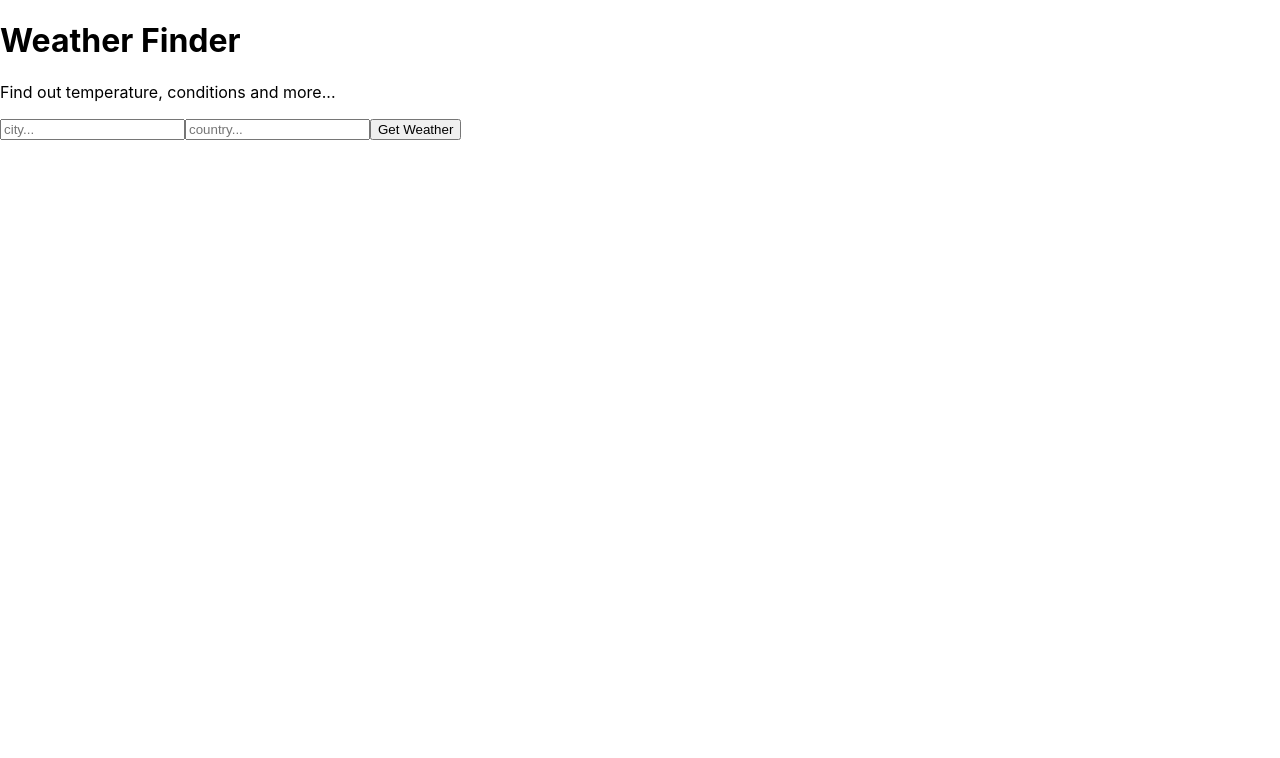
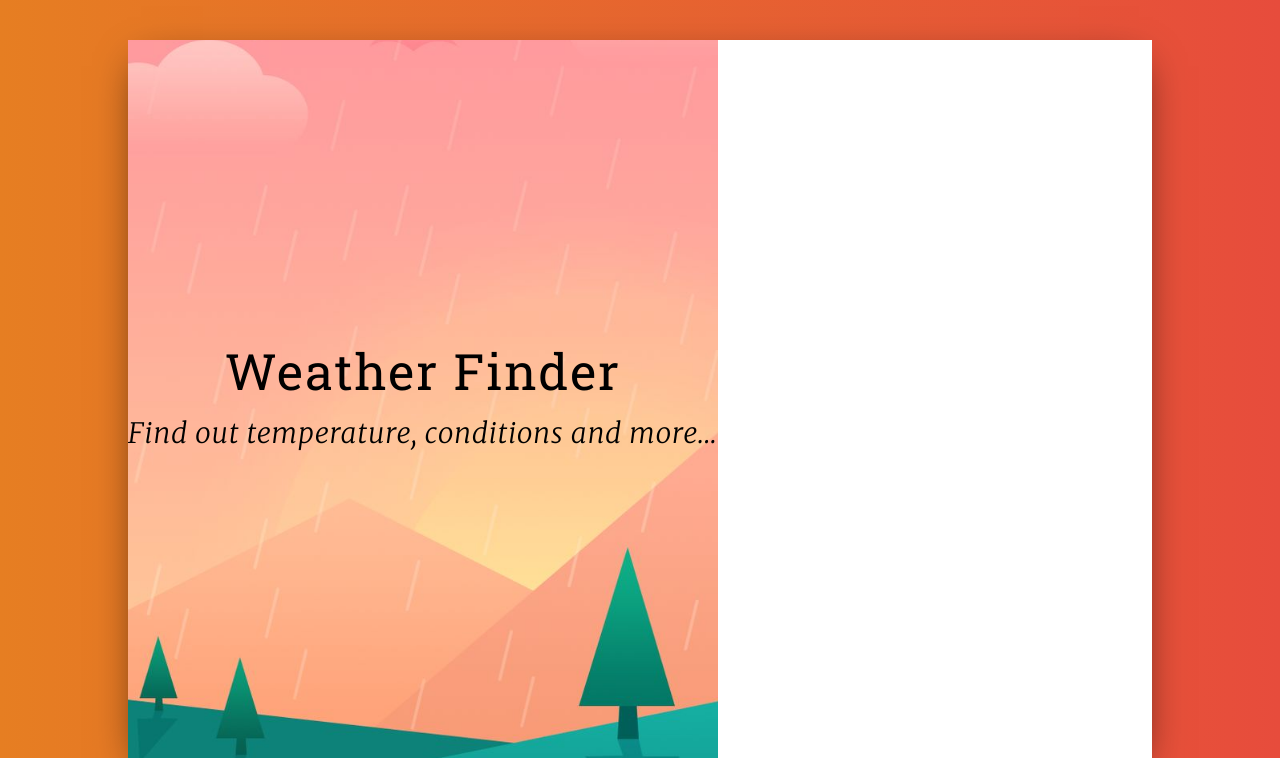
Before and after one commit to SamKlep/react-weather-app, a React (Create React App) app: page / in a window 1280 px wide. Shown: the top 758 px of the page. Built offline with nearby package versions, Linux system fonts and the light colour scheme.

Commit message:
created styling for application

```diff
--- a/package.json
+++ b/package.json
@@ -6,6 +6,7 @@
     "@testing-library/jest-dom": "^4.2.4",
     "@testing-library/react": "^9.4.1",
     "@testing-library/user-event": "^7.2.1",
+    "bootstrap": "^4.4.1",
     "react": "^16.12.0",
     "react-dom": "^16.12.0",
     "react-scripts": "3.4.0"
--- /dev/null
+++ b/src/App.css
@@ -0,0 +1,127 @@
+@import url('https://fonts.googleapis.com/css?family=Merriweather:100,200,300,300i,400,400i,700');
+@import url('https://fonts.googleapis.com/css?family=Roboto+Slab:400,700');
+@import url('https://fonts.googleapis.com/css?family=Open+Sans:300,400');
+
+body {
+  font-family: "Open Sans", serif;
+}
+
+.wrapper {
+  background: linear-gradient(to right, #e67e22, #e74c3c);
+  height: 100vh;
+  display: flex;
+  justify-content: center;
+  align-items: center;
+}
+
+.main {
+  height: 90vh;
+  background: #fff;
+  box-shadow: 0px 13px 40px -13px rgba(0,0,0,0.75);
+  width: 80%;
+  margin: 0 auto;
+}
+
+.title-container {
+  height: 90vh;
+  background: url("img/bg.jpg") center center no-repeat;
+  background-size: cover;
+  display: flex;
+  align-items: center;
+  justify-content: center;
+  text-align: center;
+  color: #000;
+}
+
+.title-container__title {
+  font-size: 50px;
+  letter-spacing: 2px;
+  line-height: 1.3;
+  font-family: 'Roboto Slab', serif;
+}
+
+.title-container__subtitle {
+  font-style: italic;
+  font-weight: 100;
+  letter-spacing: 1px;
+  line-height: 1.5;
+  font-family: "Merriweather", serif;
+}
+
+.form-container {
+  background-color: #2c3e50;
+  height: 90vh;
+  padding-top: 100px;
+  padding-left: 50px;
+}
+
+input[type="text"] {
+  background-color: transparent;
+  border: 0;
+  border-bottom: solid 1px #f16051;
+  width: 30%;
+  padding-bottom: 4px;
+  color: #fff !important;
+  font-weight: lighter;
+  letter-spacing: 2px;
+  margin-bottom: 30px;
+  margin-right: 20px;
+  font-size: 20px;
+}
+
+input[type="text"] {
+    outline: none;
+}
+
+input:-webkit-autofill {
+    -webkit-box-shadow: 0 0 0 30px #2c3e50 inset;
+    -webkit-text-fill-color: #fff !important;
+}
+
+button {
+  border: 0;
+  padding: 8px 20px;
+  margin: 0 2px;
+  border-radius: 2px;
+  font-weight: lighter;
+  letter-spacing: 1px;
+  font-size: 15px;
+  cursor: pointer;
+  background-color: #f16051;
+  color: #fff;
+  font-weight: 100;
+}
+
+button:active {
+  outline: none;
+}
+
+.weather__info {
+  width: 60%;
+  font-size: 20px;
+  font-weight: 200;
+  letter-spacing: 2px;
+}
+
+.weather__key {
+  color: #f16051;
+  border-bottom: solid 2px rgba(255,255,255,0.06);
+  padding: 20px 0 20px 0;
+  font-weight: 400;
+}
+
+.weather__key:last-child {
+  border: 0;
+}
+
+.weather__value {
+  color: #fff;
+  font-weight: 200;
+}
+
+.weather__error {
+  color: #f16051;
+  font-size: 20px;
+  letter-spacing: 1px;
+  font-weight: 200;
+}
--- a/src/App.js
+++ b/src/App.js
@@ -47,8 +47,15 @@ class App extends React.Component {
     render() {
         return (
             <div>
+                <div className="wrapper">
+                    <div className="main">
+                        <div className="container">
+                            <div className="row">
+                                <div className="col-xs-5 title-container">
                                     <Titles />
-                <Form getWeather={this.getWeather}/>
+                                </div>
+                                <div className="col-xs-7 form-container">
+                                    <Form getWeather={this.getWeather} />
                                     <Weather
                                         temperature={this.state.temperature}
                                         city={this.state.city}
@@ -58,6 +65,11 @@ class App extends React.Component {
                                         error={this.state.error}
                                     />
                                 </div>
+                            </div>
+                        </div>
+                    </div>
+                </div>
+            </div>
         );
     }
 };
--- a/src/components/Titles.js
+++ b/src/components/Titles.js
@@ -2,8 +2,8 @@ import React from 'react';
 
 const Titles = () => (
     <div>
-        <h1>Weather Finder</h1>
-        <p>Find out temperature, conditions and more...</p>
+        <h1 className="title-container__title">Weather Finder</h1>
+        <h3 className="title-container__subtitle">Find out temperature, conditions and more...</h3>
     </div>
 );
 
--- a/src/components/Weather.js
+++ b/src/components/Weather.js
@@ -1,12 +1,30 @@
 import React from "react";
 
 const Weather = (props) => (
-    <div>
-        {props.city && props.country && <p>Location: {props.city}, {props.country}</p>}
-        {props.temperature && <p>Temperature: {props.temperature}</p>}
-        {props.humidity && <p>Humidity: {props.humidity} %</p>}
-        {props.description && <p>Conditions: {props.description}</p>}
-        {props.error && <p> {props.error} </p>}
+    <div className="weather__info">
+        {
+            props.city && props.country && <p className="weather__key">Location:
+            <span className="weather__value"> {props.city}, {props.country}</span>
+            </p>
+        }
+        {
+            props.temperature && <p className="weather__key">Temperature:
+            <span className="weather__value"> {props.temperature}</span>
+            </p>
+        }
+        {
+            props.humidity && <p className="weather__key">Humidity:
+            <span className="weather__value"> {props.humidity}%</span>
+            </p>
+        }
+        {
+            props.description && <p className="weather__key">Conditions:
+            <span className="weather__value"> {props.description}</span>
+            </p>
+        }
+        {
+            props.error && <p className="weather__error"> {props.error} </p>
+        }
     </div>
 );
 
--- a/src/index.js
+++ b/src/index.js
@@ -1,6 +1,7 @@
 import React from 'react';
 import ReactDOM from 'react-dom';
-import './index.css';
+import 'bootstrap/dist/css/bootstrap.min.css';
+import './App.css';
 import App from './App';
 import * as serviceWorker from './serviceWorker';
 
```
Also changed, not shown: src/img/bg.jpg (added), 1 other file (tests, documents, lock files or other folders). Lines whose indentation alone changed are shown as unchanged.
